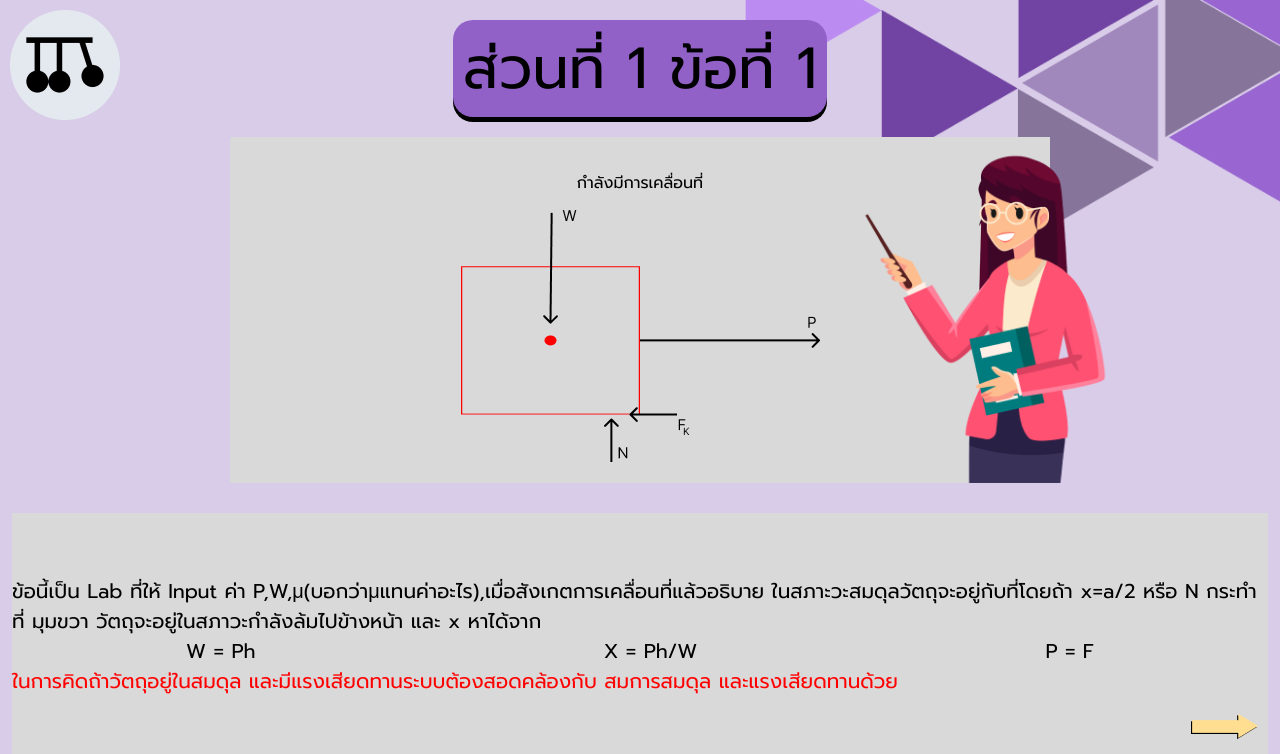
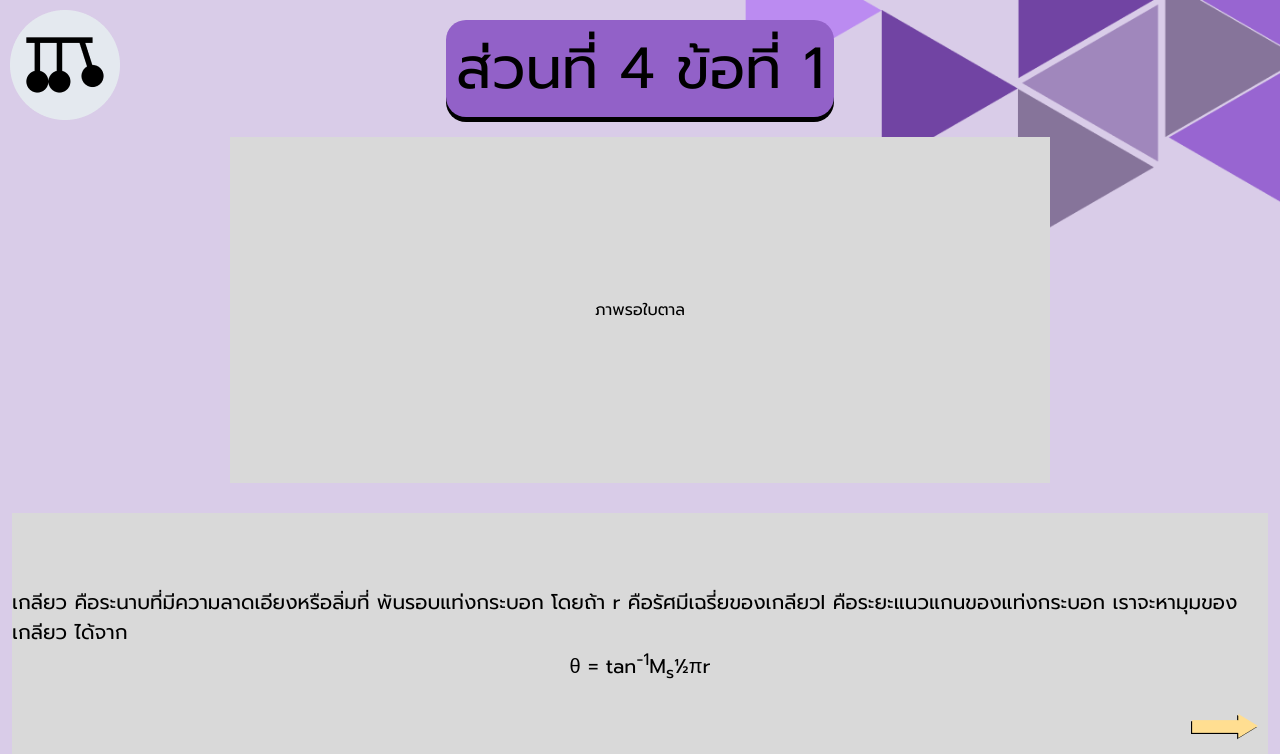
Before and after one commit to KaminariSora/Project_EG203, a React (Create React App) app in the folder eg203/: page / in a window 1280 px wide. Shown: the top 754 px of the page. Built offline with nearby package versions, Linux system fonts and the light colour scheme.

Commit message:
create section4

```diff
--- a/eg203/src/App.js
+++ b/eg203/src/App.js
@@ -1,11 +1,12 @@
 import './App.css';
 import Template from './Components/exercise_template';
 import Section1_1 from './Components/section1_1';
+import Section4_1 from './Components_4/section4_1';
 
 function App() {
   return (
     <div>
-      <Section1_1 />
+      <Section4_1 />
     </div>
   );
 }
--- /dev/null
+++ b/eg203/src/Components_4/section4.css
@@ -0,0 +1,23 @@
+.formular-list {
+    display: flex;
+    align-items: center;
+    justify-content: center;
+    flex-direction: row;
+    /* border: 1px solid black; */
+}
+
+.mini-box {
+    display: flex;
+    align-items: center;
+    justify-content: space-around;
+    width: 100%;
+    /* border: 1px solid red; */
+}
+
+.mini-box p {
+    align-items: center;
+    justify-content: center;
+    text-align: center;
+    border: 1px solid red;
+    padding: 10px;
+}
--- /dev/null
+++ b/eg203/src/Components_4/section4_1.js
@@ -0,0 +1,73 @@
+import { useState } from 'react'
+import './section4.css'
+
+const Section4_1 = () => {
+    const [currentSlide, setCurrentSlide] = useState(0)
+    const slides = [{
+        title: 'slide1',
+        content: 'เกลียว คือระนาบที่มีความลาดเอียงหรือลิ่มที่ พันรอบแท่งกระบอก โดยถ้า r คือรัศมีเฉรี่ยของเกลียวI คือระยะแนวแกนของแท่งกระบอก เราจะหามุมของเกลียว ได้จาก',
+        formular: ['θ = tan<sup>-1</sup>M<sub>s</sub>&frac12;&pi;r'],
+        formular_list: []
+    },
+    {
+        title: 'slide2',
+        content: 'เมื่อเราคลายสลักเกลียว และจะมีรูปร่างเป็นBlock ที่วางบนระนาบเอียง โดยBlock จะถูกกระทำโดยแรง\n1.แรง W ; เป็นแรงในแนวดิ่ง\n2.แรง S ;  ที่เกิดจาก Moment โดยที่ M = Sr\n3.แรงลัพธ์ R ; เพื่อให้เกิดสมดุลโดยประกอบมาจากแรง N และแรง F',
+        formular: [''],
+        formular_list: []
+    },
+    {
+        title: 'slide3',
+        content: 'การวิเคราห์แรงเสียดทาน บนเกลียว แบ่งออกได้ 4 กรณี ลองทำให้เกิดการเคลื่ยนที่ให้ครบดูสิ',
+        formular: [''],
+        formular_list: '<p>เกลียวเคลื่อนที่ขึ้น</p> <p>เกลียวเคลื่อนที่ลง \nθ > ϕ</p> <p>เกลียวเคลื่อนที่ลง\nθ < ϕ</p> <p>ล็อคตัวเองได้</p>'
+    }]
+
+    const handleBackSlide = () => {
+        setCurrentSlide((prevSlide) => prevSlide - 1)
+    }
+    const handleNextSlide = () => {
+        setCurrentSlide((prevSlide) => (prevSlide + 1) % slides.length)
+    }
+
+    return (
+        <div className="container">
+            <img className="logo" src="./Images/LogoApp.png"></img>
+            <div className="title">ส่วนที่ 4 ข้อที่ 1</div>
+            <div className="problem">ภาพรอใบตาล</div>
+            <div className="explanation">
+                <div className='slide-1'>
+                    <p style={{ whiteSpace: 'pre-line' }}>{slides[currentSlide].content}</p>
+                    <div className='formular'>
+                        {slides[currentSlide].formular.map((item, index) => (
+                            <p key={index} dangerouslySetInnerHTML={{ __html: item }}></p>
+                        ))}
+                    </div>
+                    <div className='formular formular-list'>
+                        {[slides[currentSlide].formular_list].map((item, index) => (
+                            <p key={index} className='mini-box' style={{ whiteSpace: 'pre-line' }} dangerouslySetInnerHTML={{ __html: item }}></p>
+                        ))}
+                    </div>
+                </div>
+                {currentSlide !== 0 && (
+                    <div className="btn" id="back-btn">
+                        <button onClick={handleBackSlide}>
+                            <img src='./Images/Arrow.png'></img>
+                        </button>
+                    </div>
+                )}
+                <div className="btn" id="next-btn">
+                    <button onClick={handleNextSlide}>
+                        <img src='./Images/Arrow.png'></img>
+                    </button>
+                </div>
+            </div>
+            <div className="answer">Answer</div>
+            <footer>
+                <button className="back-control">ย้อนกลับ</button>
+                <button className="next-control">ข้อต่อไป</button>
+            </footer>
+        </div>
+    )
+}
+
+export default Section4_1
```
